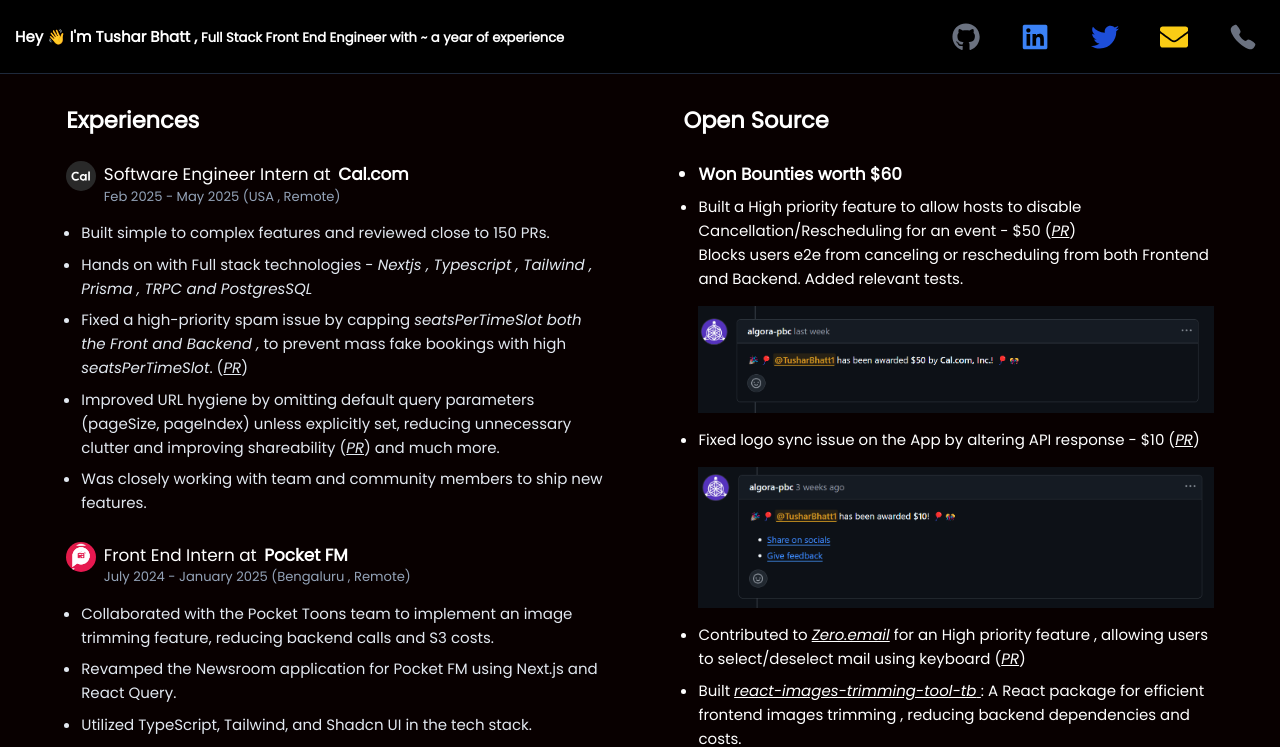
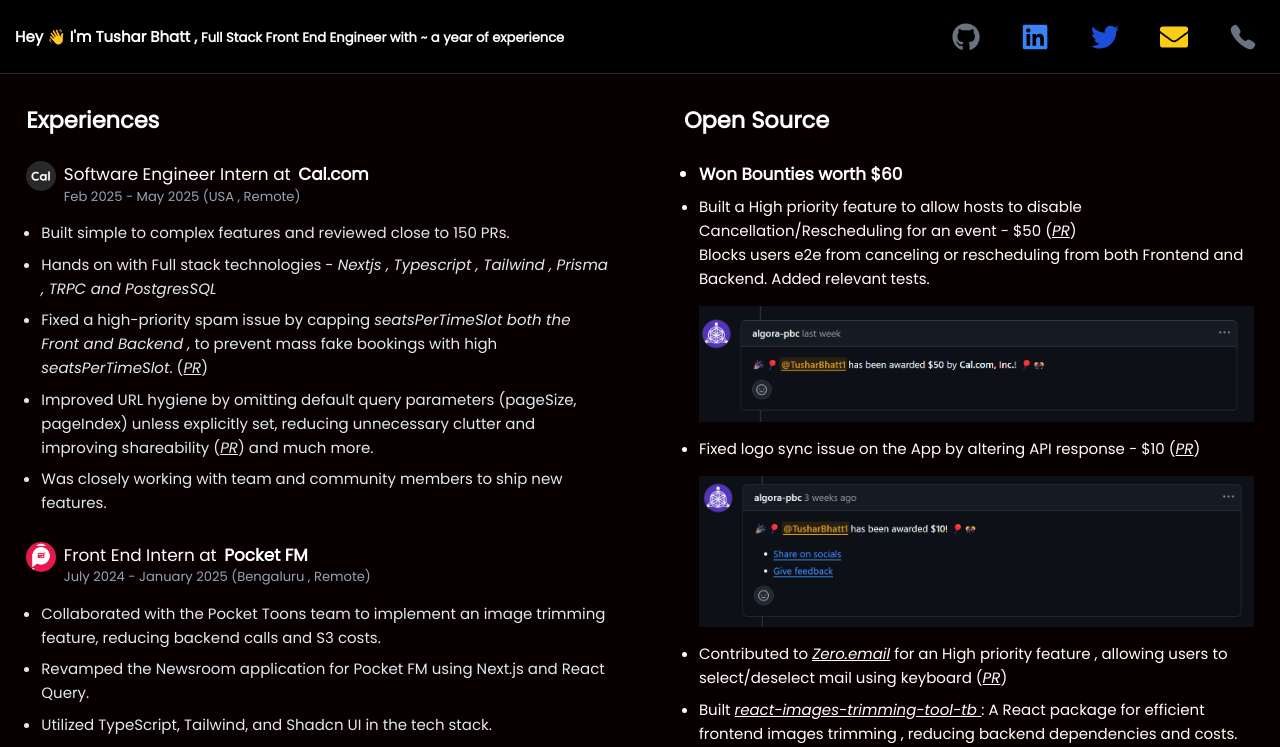
Before and after one commit to TusharBhatt1/new-portfolio, a React (Vite) app: page / in a window 1280 px wide. Shown: the top 747 px of the page. Built offline with nearby package versions, Linux system fonts and the light colour scheme.

Commit message:
Update App.tsx

```diff
--- a/src/App.tsx
+++ b/src/App.tsx
@@ -10,7 +10,7 @@ export default function App() {
   return (
     <div className="flex flex-col">
       <Navbar />
-      <div className="max-w-7xl m-auto px-5 sm:px-7">
+      <div className="px-5 sm:px-7">
         <Experiences />
         <FeaturedProject />
         <Wom />
```
